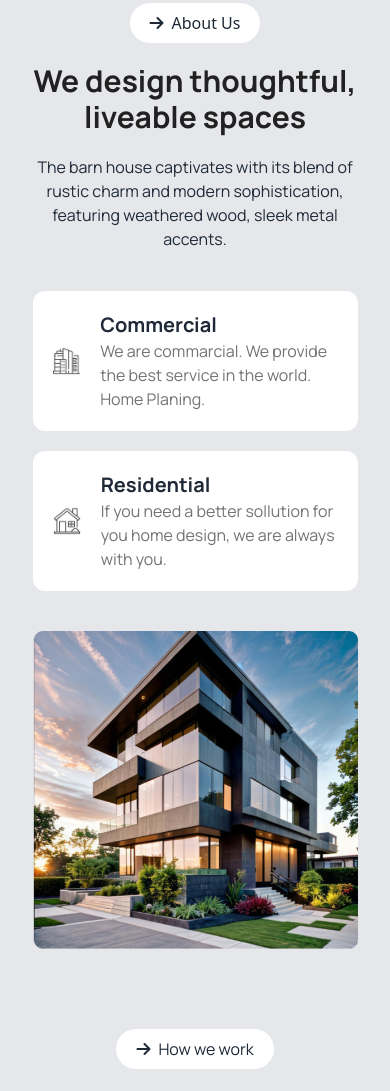
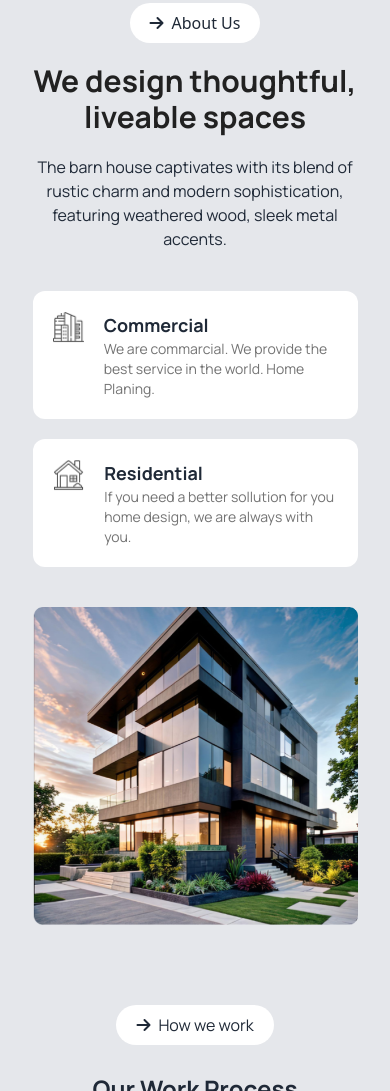
Before and after one commit to Sushanta65/Rinter-io-Home-plane-ass-3, a plain HTML site: page index.html in a window 390 px wide. Shown: the part 782-1873 px from the top of the page. Drawn offline with nearby package versions, Linux system fonts and the light colour scheme.

Commit message:
Resolve Some Problem

```diff
--- a/index.html
+++ b/index.html
@@ -120,22 +120,22 @@
               accents.
             </p>
             <div class="flex flex-col gap-5">
-              <div class="bg-white rounded-xl p-5 flex gap-5 items-center mt-5">
+              <div class="bg-white rounded-xl p-5 flex gap-5 items-start md:items-center mt-5">
                 <div><img src="./assets/commercial.png" alt="" /></div>
                 <div class="topic-head">
-                  <h3 class="text-xl font-bold">Commercial</h3>
-                  <p class="text-base text-[#737373]">
+                  <h3 class="md:text-xl text-lg font-bold">Commercial</h3>
+                  <p class="md:text-base text-sm text-[#737373]">
                     We are commarcial. We provide the best service in the world. Home Planing.
                   </p>
                 </div>
               </div>
-              <div class="bg-white rounded-xl p-5 flex gap-5 items-center">
+              <div class="bg-white rounded-xl p-5 flex gap-5 items-start md:items-center">
                 <div class="">
                   <img src="./assets/residential.png" alt="" />
                 </div>
                 <div class="topic-head">
-                  <h3 class="text-xl font-bold">Residential</h3>
-                  <p class="text-base text-[#737373]">
+                  <h3 class="md:text-xl text-lg font-bold">Residential</h3>
+                  <p class="md:text-base text-sm text-[#737373]">
                     If you need a better sollution for you home design, we are always with you.
                   </p>
                 </div>
@@ -274,7 +274,7 @@
       <!-- Portfolio Section End -->
 
 
-      <!-- Clients Review Section Start -->
+      <!-- Clients Review Section Start / This is the Unique Section-->
         <div class="review-section py-20">
           <div class="w-10/12 mx-auto text-center pb-16 md:pb-20 font-manrope">
             <button class="bg-[#ABEF5F] py-2 px-5 rounded-full cursor-auto">
```
